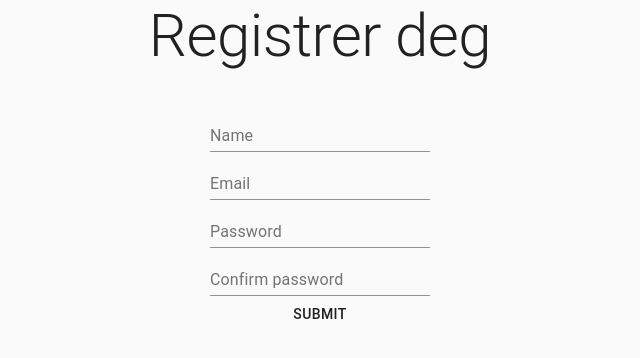
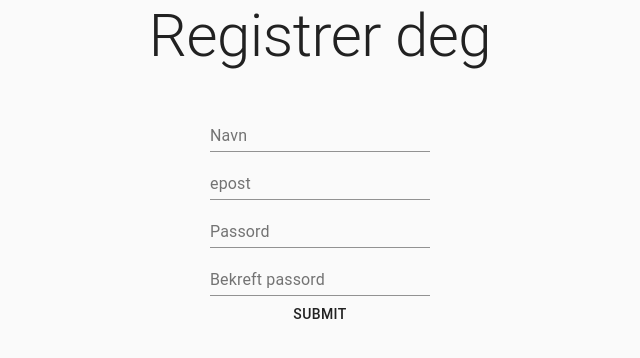
Before and after one commit to magnus-schj/Wishlist, a React (Vite) app in the folder frontend/react/main/: page /signUp in a window 1280 px wide. Shown: the top 358 px of the page, without its empty margins (320-960 px from the left). Built offline with nearby package versions, Linux system fonts and the light colour scheme; no server answers; the database is empty.

Commit message:
clean up form controll, partly done

```diff
--- a/frontend/react/main/src/components/sign-in/SignIn.component.jsx
+++ b/frontend/react/main/src/components/sign-in/SignIn.component.jsx
@@ -26,10 +26,6 @@ const useStyles = makeStyles({
   },
   button: {
     margin: "1rem 0",
-  },
-  facebook: {
-    background: "#3b5998",
-    margin: "0",
   },
 });
 
@@ -112,14 +108,6 @@ const SignIn = () => {
       >
         Fortsett med Google
       </Button>
-      <Button
-        size="small"
-        variant={"contained"}
-        className={classes.facebook}
-        color="primary"
-      >
-        Fortsett med Facebook
-      </Button>
     </Container>
   );
 };
--- a/frontend/react/main/src/components/sign-up/SignUp.component.jsx
+++ b/frontend/react/main/src/components/sign-up/SignUp.component.jsx
@@ -1,4 +1,5 @@
 import React, { useState } from "react";
+import { useForm } from "../../custom-hooks/useForm";
 
 import { auth, createUserProfileDocument } from "../../firebase/firebase.utils";
 
@@ -23,89 +24,38 @@ const useStyles = makeStyles({
 
 const SignUp = ({ headerVariants }) => {
   const classes = useStyles();
-  const [name, setName] = useState({
-    value: "",
-    error: false,
-    helperText: "",
+  const [values, handleChange] = useForm({
+    name: "",
+    email: "",
+    password: "",
+    confirmPassword: "",
   });
-  const [email, setEmail] = useState({
-    value: "",
-    error: false,
-    helperText: "",
-  });
-  const [password, setPassword] = useState({
-    value: "",
-    error: false,
-    helperText: "",
-  });
-  const [confirmPassword, setConfirmPassword] = useState({
-    value: "",
-    error: false,
-    helperText: "",
-  });
-  const reset = () => {
-    setName({ ...name, error: false, helperText: "" });
-    setEmail({ ...email, error: false, helperText: "" });
-    setPassword({ ...password, error: false, helperText: "" });
-    setConfirmPassword({ ...confirmPassword, error: false, helperText: "" });
+
+  const initialErrors = {
+    name: { error: false, helperText: "" },
+    email: { error: false, helperText: "" },
+    password: { error: false, helperText: "" },
+    confirmPassword: { error: false, helperText: "" },
   };
-  const clearInputs = () => {
-    setName({ ...name, value: "", error: false });
-    setEmail({ ...email, value: "", error: false });
-    setPassword({ ...password, value: "", error: false });
-    setConfirmPassword({ ...confirmPassword, value: "", error: false });
-  };
+  const [errors, setErrors] = useState(initialErrors);
 
-  const handleSubmit = async (e) => {
+  const handleClick = (e) => {
     e.preventDefault();
-    reset();
+    setErrors(initialErrors);
     // ! Local validation:
     // ! x Name is not null
     // ! x passwords match
 
-    if (name.value === "") {
-      setName({ ...name, error: true, helperText: "Please write a name" });
-      return;
-    }
-    setName({ ...name, error: false, helperText: "" });
-
-    if (password.value !== confirmPassword.value) {
-      setPassword({
-        ...password,
-        error: true,
-        helperText: "Passwords don't match",
+    // name is not just whitespace
+    if (values.name === "" || values.name.trim() === "") {
+      setErrors({
+        ...errors,
+        name: { error: true, helperText: "Please fill out name" },
       });
       return;
     }
-    setPassword({ ...password, error: false });
-    setConfirmPassword({ ...confirmPassword, error: false });
-    try {
-      const { user } = await auth.createUserWithEmailAndPassword(
-        email.value,
-        password.value
-      );
+  };
 
-      const nameValue = name.value;
-      await createUserProfileDocument(user, { nameValue });
-
-      clearInputs();
-      console.log("signed up!");
-    } catch (error) {
-      console.log(error);
-      switch (error.code) {
-        case "auth/invalid-email":
-          setEmail({ ...email, error: true, helperText: error.message });
-          break;
-        case "auth/weak-password":
-          setPassword({ ...password, error: true, helperText: error.message });
-          setConfirmPassword({ ...password, error: true });
-          break;
-        case "auth/email-already-in-use":
-          setEmail({ ...email, error: true, helperText: error.message });
-          break;
-      }
-    }
-  };
   return (
     <Container className={classes.root}>
       <Typography variant={headerVariants.large} color="initial">
@@ -114,45 +64,37 @@ const SignUp = ({ headerVariants }) => {
       <form className={classes.form}>
         <TextField
           id="name"
-          label="Name"
-          value={name.value}
-          error={name.error}
-          helperText={name.helperText}
-          onChange={(e) => setName({ ...name, value: e.target.value })}
+          name="name"
+          label="Navn"
+          value={values.name}
+          onChange={handleChange}
+          error={errors.name.error}
+          helperText={errors.name.helperText}
         />
         <TextField
-          id="signUpEmail"
-          label="Email"
-          value={email.value}
-          type="email"
-          error={email.error}
-          helperText={email.helperText}
-          onChange={(e) => setEmail({ ...email, value: e.target.value })}
+          id="email"
+          name="email"
+          label="epost"
+          value={values.email}
+          onChange={handleChange}
         />
         <TextField
-          id="signUpPassword"
-          label="Password"
-          value={password.value}
+          id="password"
+          name="password"
           type="password"
-          error={password.error}
-          helperText={password.helperText}
-          onChange={(e) => setPassword({ ...password, value: e.target.value })}
+          label="Passord"
+          value={values.password}
+          onChange={handleChange}
         />
         <TextField
-          id="confirm-password"
-          label="Confirm password"
-          value={confirmPassword.value}
+          id="confirmPassword"
           type="password"
-          error={password.error}
-          helperText={password.helperText}
-          onChange={(e) =>
-            setConfirmPassword({
-              ...confirmPassword,
-              value: e.target.value,
-            })
-          }
+          name="confirmPassword"
+          label="Bekreft passord"
+          value={values.confirmPassword}
+          onChange={handleChange}
         />
-        <Button type="submit" onClick={handleSubmit}>
+        <Button type="submit" onClick={handleClick}>
           Submit
         </Button>
       </form>
```
